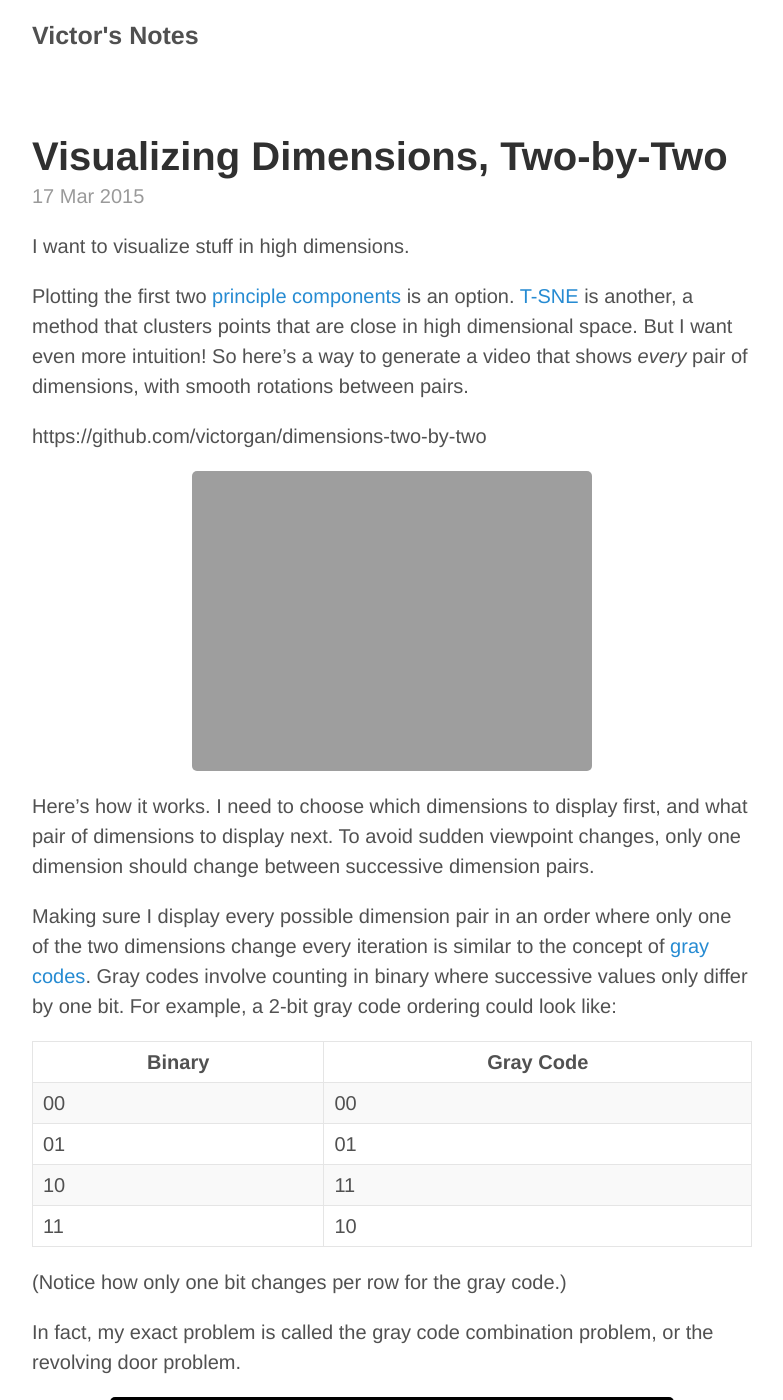
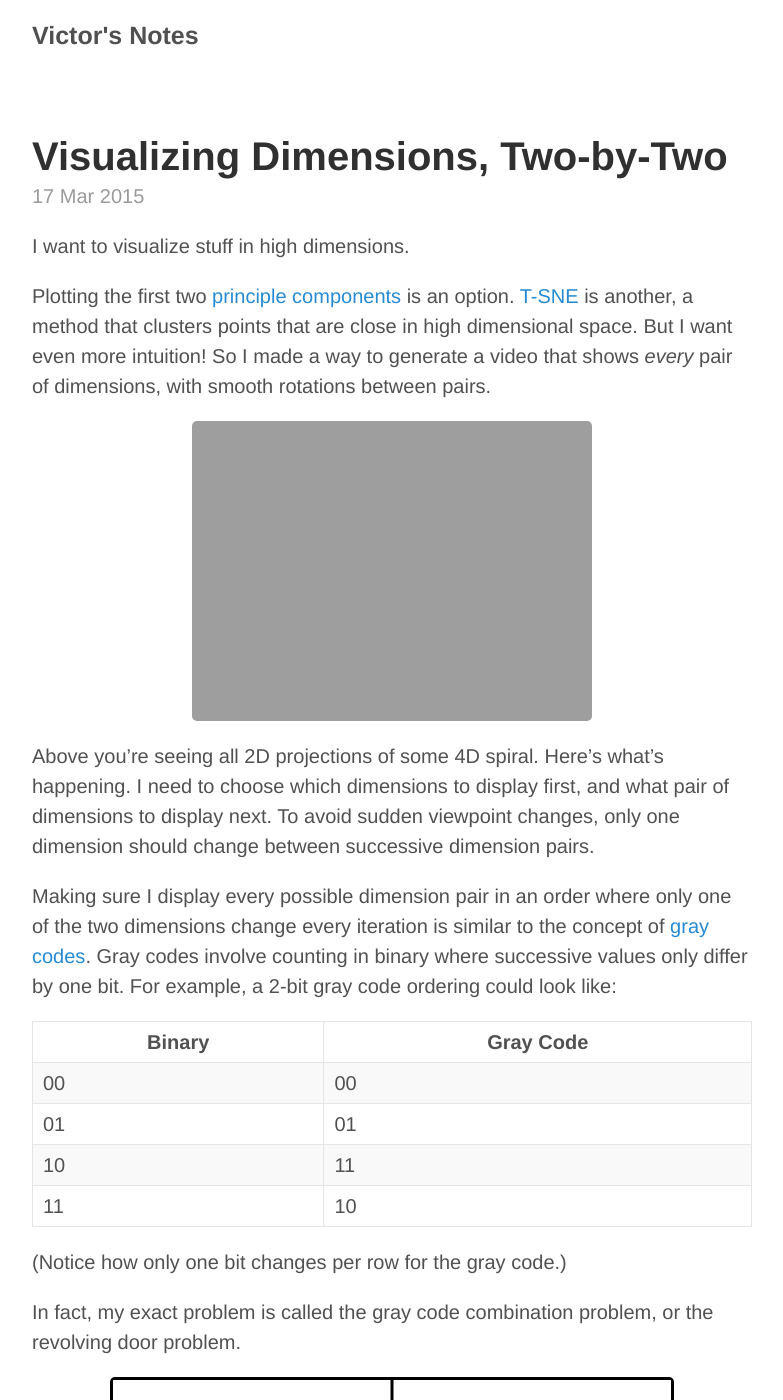
Before and after one commit to victorgan/victorgan.github.io, a Jekyll site: the page built from _posts/2015-03-17-visualizing-dimensions-two-by-two.markdown, in a window 1280 px wide and 1400 px high. Shown: the whole window, without its empty margins (248-1031 px from the left). Built offline with Jekyll 4.4.1, drawn with Linux system fonts in a browser that asks for light colours; nearby versions of some CDN libraries; library files that are not in the unit come from our copies; formulas are drawn with MathJax 3; comment, search, counter and statistics services are not loaded; some of the changed text lies outside the part shown.

Commit message:
fixed link

```diff
--- a/_posts/2015-03-17-visualizing-dimensions-two-by-two.markdown
+++ b/_posts/2015-03-17-visualizing-dimensions-two-by-two.markdown
@@ -9,13 +9,11 @@
 components](https://www.google.ca/search?q=principal+component+analysis&tbm=isch) is an
 option.  [T-SNE](https://www.google.ca/search?q=t-sne&tbm=isch) is another, a
 method that clusters points that are close in high dimensional space. But I want
-even more intuition! So here's a way to generate a video that shows *every*
+even more intuition! So I made a way to generate a video that shows *every*
 pair of dimensions, with smooth rotations between pairs.
 
-https://github.com/victorgan/dimensions-two-by-two
-
 ![A spiral in 4D]({{ site.url }}/assets/posts/2015-03-17-visualizing.gif)
-Here's how it works.
+Above you're seeing all 2D projections of some 4D spiral. Here's what's happening.
 I need to choose which dimensions to display first, and what pair of dimensions
 to display next. To avoid sudden viewpoint changes, only one dimension should
 change between successive dimension pairs.
@@ -38,7 +36,7 @@
 In fact, my exact problem is called the gray code combination problem, or the
 revolving door problem.
 
-![2-revolving door problem]({{ site.url }}/assets/posts/2015-03-17-revolving-door.png)
+![2-revolving door problem. Image derived from Knuth's "Art of Computer Programming"]({{ site.url }}/assets/posts/2015-03-17-revolving-door.png)
 2-revolving door problem: Imagine there are 2 of $$d$$ people separated by a
 revolving door. When someone enters the right room, somebody else must enter the
 left room at the same time. Can we find a sequence of moves so that each
```
Also changed, not shown: other parts of _posts/2015-03-17-visualizing-dimensions-two-by-two.markdown (+3 -0 lines).
